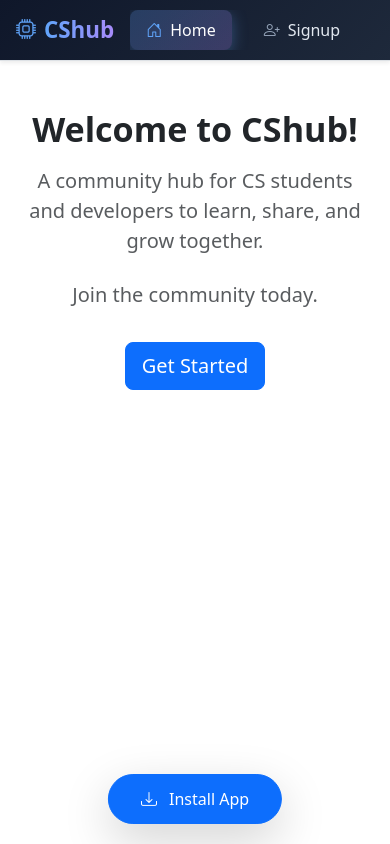
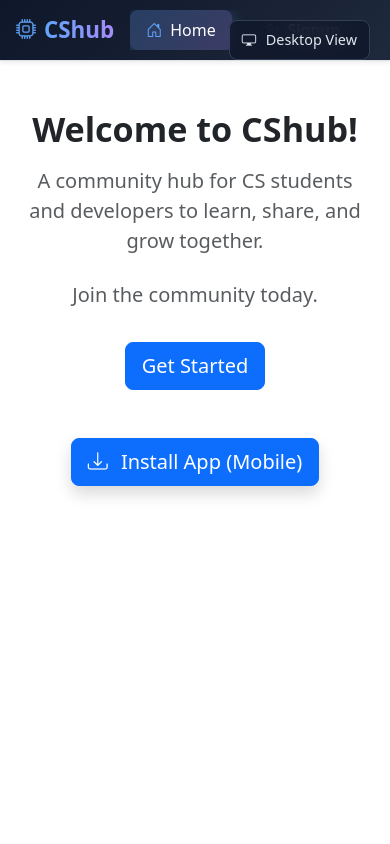
Before and after one commit to Newton-oyweri/cshub, a Django app: page / in a window 390 px wide. Run offline with Django 5.2, Linux system fonts and the light colour scheme; some libraries are stand-ins or nearby versions.

Commit message:
desktop/mobile test 1

```diff
--- a/accounts/templates/home.html
+++ b/accounts/templates/home.html
@@ -5,7 +5,7 @@
 <html lang="en">
 <head>
     <meta charset="UTF-8">
-    <meta name="viewport" content="width=device-width, initial-scale=1, viewport-fit=cover">
+    <!-- Viewport will be controlled via JavaScript -->
     <meta name="theme-color" content="#0f172a">
     <title>CShub - Home</title>
     <!-- Icons & Bootstrap -->
@@ -47,7 +47,23 @@
         }
         .active-link i { color: #60a5fa !important; }
 
-        /* Removed .app-shell — no longer needed with fixed viewport */
+        /* View toggle button style */
+        #view-toggle-btn {
+            position: fixed;
+            top: 20px;
+            right: 20px;
+            z-index: 1100;
+            background: rgba(15, 23, 42, 0.8);
+            backdrop-filter: blur(10px);
+            border: 1px solid #334155;
+            color: #e2e8f0;
+            padding: 8px 12px;
+            border-radius: 8px;
+            font-size: 0.9rem;
+        }
+        #view-toggle-btn i {
+            margin-right: 6px;
+        }
     </style>
 </head>
 <body>
@@ -57,7 +73,7 @@
                     border-bottom: 1px solid #334155;">
             <div class="container-fluid px-3 px-lg-4">
                 <div class="d-flex align-items-center w-100">
-                    <!-- Logo (hard left, fixed) -->
+                    <!-- Logo -->
                     <div class="d-flex align-items-center flex-shrink-0">
                         <a class="navbar-brand fw-bold d-flex align-items-center text-white" href="/">
                             <i class="bi bi-cpu me-2 fs-5" style="color:#60a5fa;"></i>
@@ -72,7 +88,7 @@
                         <div class="vr ms-2 opacity-25 d-none d-sm-block"
                              style="background-color:#475569;"></div>
                     </div>
-                    <!-- Scrollable nav links (pushed FAR RIGHT) -->
+                    <!-- Nav links -->
                     <div class="d-flex align-items-center ms-auto overflow-x-auto flex-nowrap"
                          style="-webkit-overflow-scrolling: touch;">
                         <div class="d-flex align-items-center gap-3 flex-nowrap">
@@ -122,24 +138,64 @@
                 <p class="fs-5 text-muted">Join the community today.</p>
                 <a href="{% url 'accounts:signup' %}" class="btn btn-primary btn-lg mt-3">Get Started</a>
             {% endif %}
+
+            <!-- Non-floating install buttons (now part of page flow) -->
+            <div class="mt-5 d-flex flex-column gap-3 align-items-center">
+                <button id="install-button-desktop"
+                        class="btn btn-primary btn-lg shadow d-none d-md-block"
+                        style="display: none;">
+                    <i class="bi bi-download me-2"></i> Install CShub App (Desktop)
+                </button>
+
+                <button id="install-button-mobile"
+                        class="btn btn-primary btn-lg shadow d-block d-md-none"
+                        style="display: none;">
+                    <i class="bi bi-download me-2"></i> Install App (Mobile)
+                </button>
+            </div>
         </main>
     </div>
 
-    <!-- Install buttons remain outside the viewport-root so they stay in screen corners on desktop -->
-    <button id="install-button-desktop"
-            class="btn btn-primary btn-lg shadow-lg d-none d-md-block"
-            style="display: none; position: fixed; bottom: 30px; right: 30px; z-index: 1050; border-radius: 50px; padding: 14px 28px;">
-        <i class="bi bi-download me-2"></i> Install CShub App
+    <!-- View Toggle Button -->
+    <button id="view-toggle-btn" class="btn btn-sm">
+        <i class="bi bi-phone"></i> <span>Mobile View</span>
     </button>
 
-    <button id="install-button-mobile"
-            class="btn btn-primary shadow-lg d-block d-md-none"
-            style="display: none; position: fixed; bottom: 20px; left: 50%; transform: translateX(-50%); z-index: 1050; border-radius: 50px; padding: 12px 32px;">
-        <i class="bi bi-download me-2"></i> Install App
-    </button>
+    <!-- PWA Install Script + Viewport Toggle -->
+    <script>
+        // Default to mobile view
+        let isDesktopView = false;
+        const viewportMeta = document.querySelector('meta[name="viewport"]') || document.createElement('meta');
+        viewportMeta.name = 'viewport';
+        if (!document.querySelector('meta[name="viewport"]')) {
+            document.head.appendChild(viewportMeta);
+        }
 
-    <!-- PWA Install Script + Standalone Mode Detection -->
-<script>
+        function setMobileView() {
+            viewportMeta.content = 'width=device-width, initial-scale=1, viewport-fit=cover';
+            document.getElementById('view-toggle-btn').innerHTML = '<i class="bi bi-display"></i> Desktop View';
+            isDesktopView = false;
+        }
+
+        function setDesktopView() {
+            viewportMeta.content = 'width=1024, initial-scale=1.0, maximum-scale=1.0, user-scalable=no';
+            document.getElementById('view-toggle-btn').innerHTML = '<i class="bi bi-phone"></i> Mobile View';
+            isDesktopView = true;
+        }
+
+        // Initialize with mobile view
+        setMobileView();
+
+        // Toggle button
+        document.getElementById('view-toggle-btn').addEventListener('click', () => {
+            if (isDesktopView) {
+                setMobileView();
+            } else {
+                setDesktopView();
+            }
+        });
+
+        // PWA Install Logic (unchanged)
         let deferredPrompt;
         const desktopBtn = document.getElementById('install-button-desktop');
         const mobileBtn = document.getElementById('install-button-mobile');
```
Lines whose indentation alone changed are shown as unchanged.
